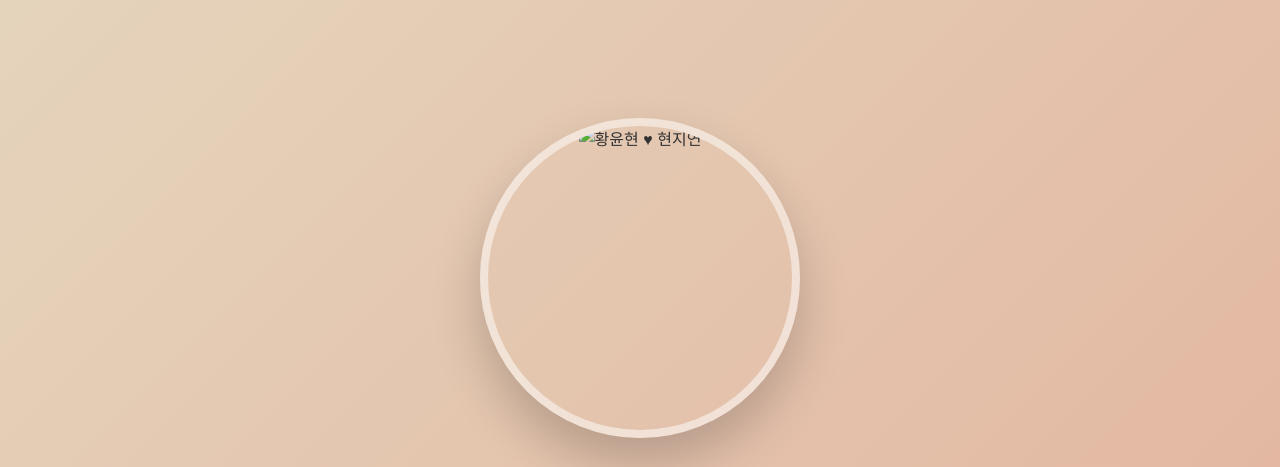
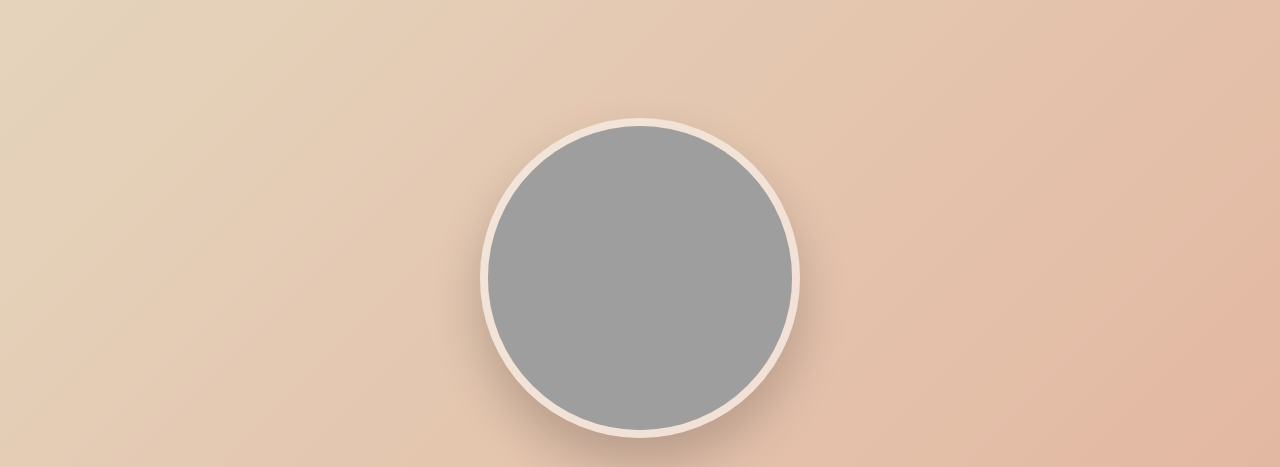
Before and after one commit to infancysulfur/wedding, a plain HTML site: page index.html in a window 1280 px wide. Shown: the top 467 px of the page. Drawn offline with Linux system fonts and the light colour scheme; the site is published under a folder, as on GitHub Pages, so addresses that start at the root find nothing.

Commit message:
Update index.html

```diff
--- a/index.html
+++ b/index.html
@@ -16,7 +16,7 @@
         <div class="hero-overlay"></div>
         <div class="hero-content">
             <div class="hero-image">
-                <img src="/main.jpg"
+                <img src="./main.jpg"
                      alt="황윤현 ♥ 현지연">
             </div>
             <h1 class="hero-title">Yoon Hyun ♥ Ji Yeon</h1>
```
